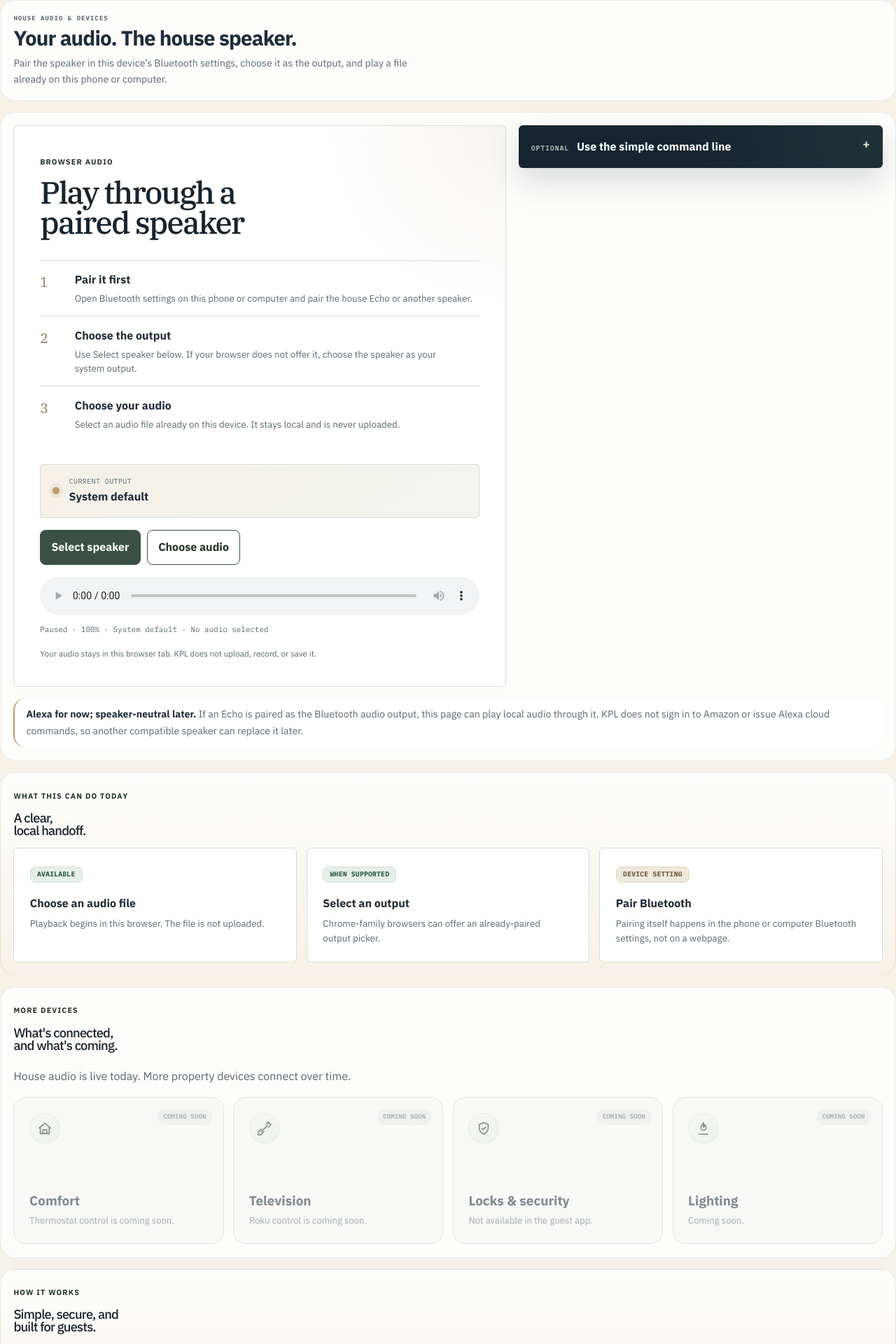
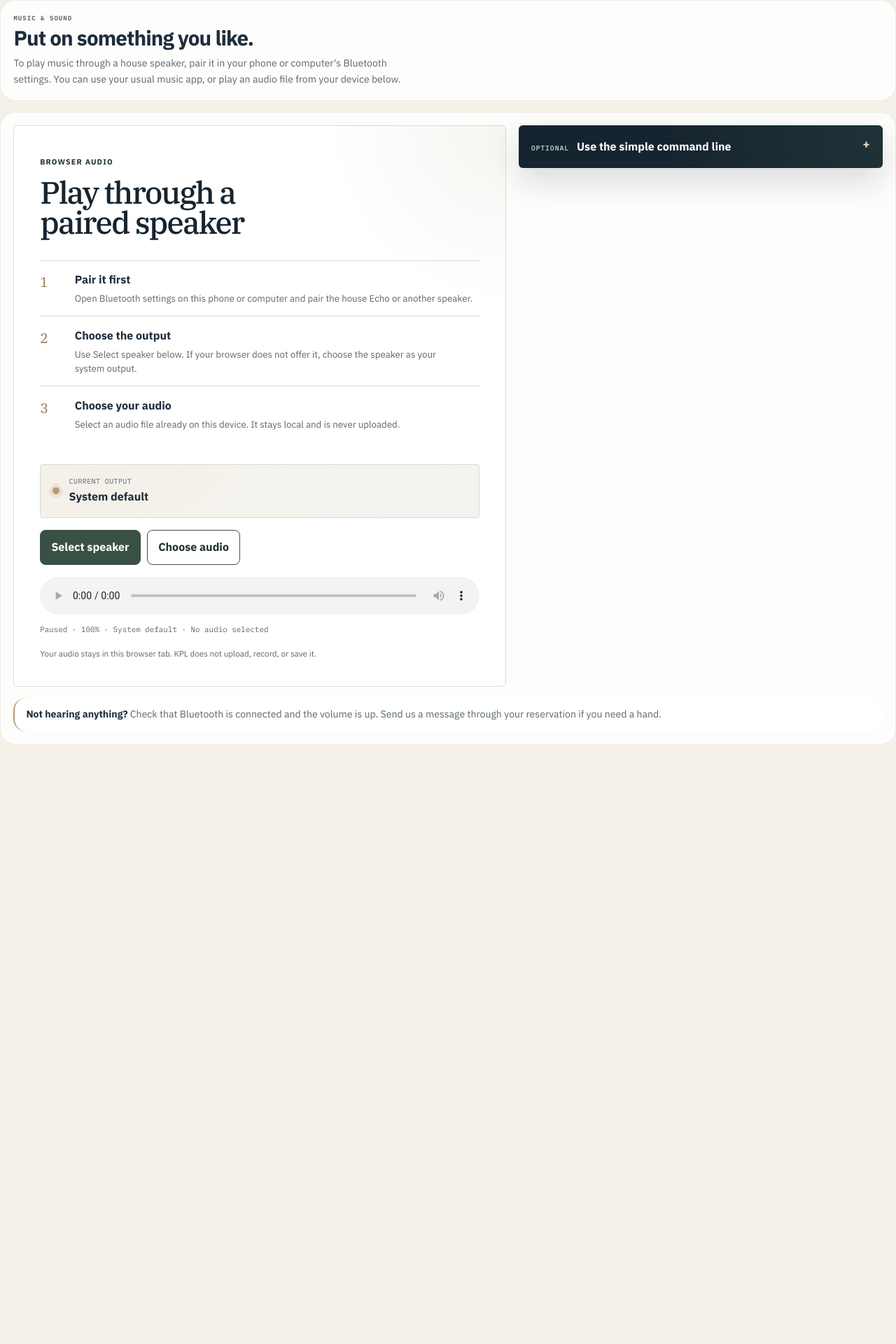
Before and after one commit to PublicLogic/KendallPondLodge, a Next.js app: page /audio in a window 1280 px wide. Shown: the top 1920 px of the page at 70% size. After the commit the page ends 1064 px from the top, so only its background shows below. Built offline with nearby package versions, Linux system fonts and the light colour scheme.

Commit message:
Replace guest-facing device roadmap with straightforward music instructions

```diff
--- a/app/audio/page.tsx
+++ b/app/audio/page.tsx
@@ -1,61 +1,32 @@
 import type { Metadata } from "next";
 import { HouseAudio } from "@/app/_components/HouseAudio";
-import { InfoCard, Notice, SectionHeading } from "@/app/_components/Content";
-import { Icon } from "@/app/_components/Icons";
+import { Notice } from "@/app/_components/Content";
 
-export const metadata: Metadata = { title: "House Audio & Devices", description: "Play local audio through an already-paired house speaker, and see which house devices are connected." };
-
-const pendingControls = [
-  { icon: "home", title: "Comfort", note: "Thermostat control is coming soon." },
-  { icon: "tools", title: "Television", note: "Roku control is coming soon." },
-  { icon: "shield", title: "Locks & security", note: "Not available in the guest app." },
-  { icon: "outside", title: "Lighting", note: "Coming soon." },
-];
+export const metadata: Metadata = {
+  title: "Music at the Lodge",
+  description: "How to connect to the Lodge speaker and play your music.",
+};
 
 export default function AudioPage() {
   return (
     <div className="guide-section-page">
       <header className="guide-section-header">
-        <p className="guide-dashboard-eyebrow">House audio & devices</p>
-        <h2>Your audio. The house speaker.</h2>
-        <p>Pair the speaker in this device’s Bluetooth settings, choose it as the output, and play a file already on this phone or computer.</p>
+        <p className="guide-dashboard-eyebrow">Music &amp; sound</p>
+        <h2>Put on something you like.</h2>
+        <p>
+          To play music through a house speaker, pair it in your phone or
+          computer&apos;s Bluetooth settings. You can use your usual music app,
+          or play an audio file from your device below.
+        </p>
       </header>
 
       <section className="guide-section-stack">
         <HouseAudio />
-        <Notice tone="warm"><strong>Alexa for now; speaker-neutral later.</strong> If an Echo is paired as the Bluetooth audio output, this page can play local audio through it. KPL does not sign in to Amazon or issue Alexa cloud commands, so another compatible speaker can replace it later.</Notice>
-      </section>
-
-      <section className="guide-section-stack guide-section-surface">
-        <SectionHeading eyebrow="What this can do today" title="A clear, local handoff." />
-        <div className="capability-summary">
-          <div><span className="status status-live">Available</span><strong>Choose an audio file</strong><p>Playback begins in this browser. The file is not uploaded.</p></div>
-          <div><span className="status status-live">When supported</span><strong>Select an output</strong><p>Chrome-family browsers can offer an already-paired output picker.</p></div>
-          <div><span className="status status-local">Device setting</span><strong>Pair Bluetooth</strong><p>Pairing itself happens in the phone or computer Bluetooth settings, not on a webpage.</p></div>
-        </div>
-      </section>
-
-      <section className="guide-section-stack">
-        <SectionHeading eyebrow="More devices" title="What's connected, and what's coming." intro="House audio is live today. More property devices connect over time." />
-        <div className="remote-control-grid">
-          {pendingControls.map((control) => (
-            <article className="remote-control-card remote-control-card-offline" role="group" aria-disabled="true" key={control.title}>
-              <span className="remote-card-status remote-card-status-offline">Coming soon</span>
-              <span className="icon-chip"><Icon name={control.icon} /></span>
-              <h3>{control.title}</h3>
-              <p>{control.note}</p>
-            </article>
-          ))}
-        </div>
-      </section>
-
-      <section className="guide-section-stack guide-section-surface">
-        <SectionHeading eyebrow="How it works" title="Simple, secure, and built for guests." />
-        <div className="info-grid info-grid-three">
-          <InfoCard title="1. Booking & Guidebook"><p>Public booking and your private Guidebook run here, with no property credentials ever exposed in the browser.</p></InfoCard>
-          <InfoCard title="2. On-site connection"><p>A secure on-site connection talks to approved property devices and returns only the status you need.</p></InfoCard>
-          <InfoCard title="3. Guest-ready controls"><p>Only tested, approved controls appear here. Security and camera administration stay out of the guest app.</p></InfoCard>
-        </div>
+        <Notice tone="warm">
+          <strong>Not hearing anything?</strong> Check that Bluetooth is
+          connected and the volume is up. Send us a message through your
+          reservation if you need a hand.
+        </Notice>
       </section>
     </div>
   );
```
